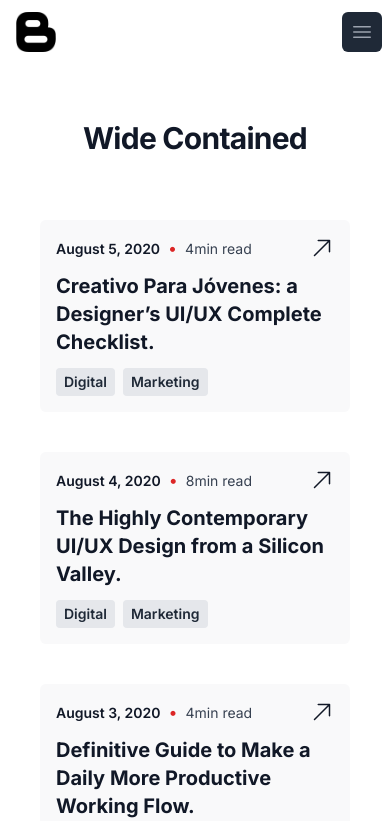
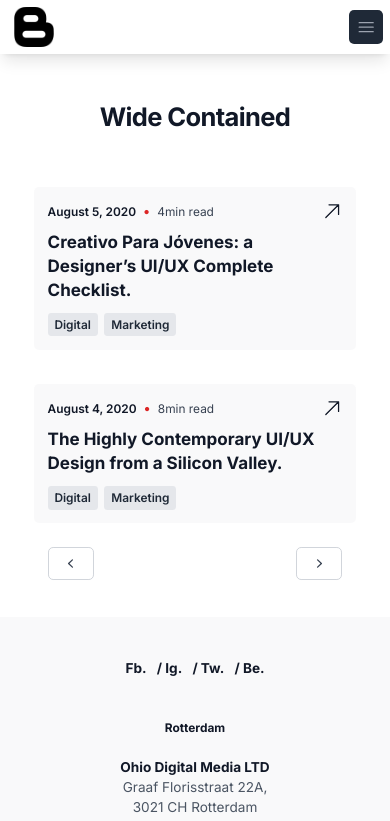
Before and after one commit to Syed-Jameel/blog-tailwind, a Next.js app: page / in a window 390 px wide. Shown: the top 821 px of the page. Built offline with nearby package versions, Linux system fonts and the light colour scheme.

Commit message:
design changes

```diff
--- a/next.config.js
+++ b/next.config.js
@@ -1,8 +1,8 @@
 /** @type {import('next').NextConfig} */
 const nextConfig = {
-    images:{
-        domains:["tailwindui.com", "www.w3.org"]
-    }
-}
+  images: {
+    domains: ["tailwindui.com", "www.w3.org", "images.unsplash.com"],
+  },
+};
 
-module.exports = nextConfig
+module.exports = nextConfig;
--- a/src/app/globals.css
+++ b/src/app/globals.css
@@ -8,10 +8,16 @@
     margin: 0;
 }
 
-/* html,
+html,
 body {
     max-width: 100vw;
-    min-height: 100vh;
     overflow-x: hidden;
     user-select: none;
-} */
+}
+
+
+@media (max-width: 700px) {
+    html {
+        font-size: 85%;
+    }
+}
--- a/src/app/page.js
+++ b/src/app/page.js
@@ -8,7 +8,7 @@ import ScrollToTopButton from "@/components/ScrollToTopButton";
 export default function Home() {
   return (
     <>
-      <header>
+      <header className="fixed top-0 left-0 right-0 z-10 shadow-lg ">
         <Navbar />
       </header>
       <section>
--- a/src/components/CardList.js
+++ b/src/components/CardList.js
@@ -52,11 +52,8 @@ const cardData = [
 
 export default function CardList() {
   const [currentPage, setCurrentPage] = useState(1);
-  const [cards, setCards] = useState(cardData);
-  console.log(cards);
-  const totalResults = cards.length;
-  console.log(totalResults);
-  const cardsPerPage = 3;
+  const totalResults = cardData.length;
+  const cardsPerPage = 2;
 
   // Calculate the index range for the current page
   const startIndex = (currentPage - 1) * cardsPerPage;
@@ -104,7 +101,7 @@ export default function CardList() {
           ))}
         </div>
       </div>
-      <Pagination handlePageChange={handlePageChange} currentPage={currentPage} totalResults={totalResults} cardsPerPage={cardsPerPage} startIndex={startIndex}  endIndex={endIndex}/>
+      <Pagination handlePageChange={handlePageChange} currentPage={currentPage} totalResults={totalResults} cardsPerPage={cardsPerPage} startIndex={startIndex} endIndex={endIndex} />
     </div>
   );
 }
--- a/src/components/Hero.js
+++ b/src/components/Hero.js
@@ -3,7 +3,7 @@ import React from "react";
 export default function Hero() {
   return (
     <div className="bg-gray-0">
-      <div className="mx-auto max-w-2xl px-4 py-8 sm:px-6 sm:py-24 lg:max-w-7xl lg:px-8">
+      <div className="mx-auto max-w-2xl px-4 pt-24 pb-8 sm:px-6 sm:pt-36 sm:pb-16 lg:max-w-7xl lg:px-8">
         <h2 className="text-3xl sm:text-6xl font-bold text-center tracking-tight text-gray-900">Wide Contained</h2>
       </div>
     </div>
--- a/src/components/Navbar.js
+++ b/src/components/Navbar.js
@@ -3,6 +3,7 @@ import { Disclosure, Menu, Transition } from "@headlessui/react";
 import { Bars3Icon, BellIcon, XMarkIcon } from "@heroicons/react/24/outline";
 import Image from "next/image";
 import logo from "../../public/logo.png";
+import Link from "next/link";
 
 const user = {
   name: "Tom Cook",
@@ -13,13 +14,12 @@ const navigation = [
   { name: "Home", href: "/", current: true },
   { name: "About", href: "/", current: false },
   { name: "Team", href: "/", current: false },
-  { name: "Projects", href: "/", current: false },
   { name: "Reports", href: "/", current: false },
 ];
 const userNavigation = [
-  { name: "Your Profile", href: "#" },
-  { name: "Settings", href: "#" },
-  { name: "Sign out", href: "#" },
+  { name: "Your Profile", href: "/" },
+  { name: "Settings", href: "/" },
+  { name: "Sign out", href: "/" },
 ];
 
 function classNames(...classes) {
@@ -29,7 +29,7 @@ function classNames(...classes) {
 export default function Navbar() {
   return (
     <>
-      <Disclosure as="nav" className="bg-white">
+      <Disclosure as="nav" className="bg-white ">
         {({ open }) => (
           <>
             <div className="mx-auto max-w-7xl px-4 sm:px-6 lg:px-8">
@@ -41,38 +41,63 @@ export default function Navbar() {
                 <div className="hidden md:block">
                   <div className="ml-10 flex items-baseline space-x-4">
                     {navigation.map((item) => (
-                      <a key={item.name} href={item.href} className={classNames(item.current ? "bg-gray-900 text-white" : "text-black hover:bg-white-700 hover:text-red-600", "rounded-md px-3 py-2 text-sm font-medium")} aria-current={item.current ? "page" : undefined}>
+                      <Link key={item.name} href={item.href} className={classNames(item.current ? "bg-gray-900 text-gray-100" : "text-black font-semibold hover:bg-gray-0 hover:text-red-600", "rounded-md px-3 py-2 text-sm font-semibold")} aria-current={item.current ? "page" : undefined}>
                         {item.name}
-                      </a>
+                      </Link>
                     ))}
+                    {/*Projects Dropdown*/}
+                    <div className="group inline-block relative">
+                      <button className="bg-gray-0 text-gray-900 text-sm font-semibold py-2 px-4 inline-flex items-center hover:text-red-600">
+                        <span className="mr-1">Projects</span>
+                        <svg className="fill-current h-4 w-4" xmlns="http://www.w3.org/2000/svg" viewBox="0 0 20 20">
+                          <path d="M9.293 12.95l.707.707L15.657 8l-1.414-1.414L10 10.828 5.757 6.586 4.343 8z" />
+                        </svg>
+                      </button>
+                      <ul className="absolute hidden shadow-lg  text-sm  text-gray-700 rounded-lg pt-2  group-hover:block">
+                        <li className="">
+                          <Link className="rounded-t bg-gray-100 hover:bg-gray-200   py-2 px-4 block whitespace-no-wrap" href="#">
+                            One
+                          </Link>
+                        </li>
+                        <li className="">
+                          <Link className="bg-gray-100 hover:bg-gray-200   py-2 px-4 block whitespace-no-wrap" href="#">
+                            Two
+                          </Link>
+                        </li>
+                        <li className="">
+                          <Link className="rounded-b bg-gray-100 hover:bg-gray-200   py-2 px-4 block whitespace-no-wrap" href="#">
+                            Three
+                          </Link>
+                        </li>
+                      </ul>
                     </div>
                   </div>
-                {/* </div> */}
-                {/* <div className="hidden md:block">
+                </div>
+
+                <div className="hidden md:block">
                   <div className="ml-4 flex items-center md:ml-6">
-                      <button type="button" className="relative rounded-full bg-gray-800 p-1 text-gray-400 hover:text-white focus:outline-none focus:ring-2 focus:ring-white focus:ring-offset-2 focus:ring-offset-gray-800">
+                    <button type="button" className="relative rounded-full bg-gray-800 p-1 border-4 border-gray-900 text-gray-400 hover:text-white focus:outline-none focus:ring-2 focus:ring-red-600 focus:ring-offset-2 focus:ring-offset-gray-800">
                       <span className="absolute -inset-1.5" />
                       <span className="sr-only">View notifications</span>
                       <BellIcon className="h-6 w-6" aria-hidden="true" />
                     </button>
-
-                      Profile dropdown
+                    {/* Profile dropdown */}
                     <Menu as="div" className="relative ml-3">
                       <div>
-                          <Menu.Button className="relative flex max-w-xs items-center rounded-full bg-gray-800 text-sm focus:outline-none focus:ring-2 focus:ring-white focus:ring-offset-2 focus:ring-offset-gray-800">
+                        <Menu.Button className="relative flex max-w-xs items-center rounded-full bg-gray-800 text-sm focus:outline-none focus:ring-2 focus:ring-red-600 focus:ring-offset-2 focus:ring-offset-gray-800">
                           <span className="absolute -inset-1.5" />
                           <span className="sr-only">Open user menu</span>
-                            <img className="h-8 w-8 rounded-full" src={user.imageUrl} alt="" />
+                          <Image width={40} height={40} className=" rounded-full border-2 border-gray-900" src={user.imageUrl} alt="" />
                         </Menu.Button>
                       </div>
                       <Transition as={Fragment} enter="transition ease-out duration-100" enterFrom="transform opacity-0 scale-95" enterTo="transform opacity-100 scale-100" leave="transition ease-in duration-75" leaveFrom="transform opacity-100 scale-100" leaveTo="transform opacity-0 scale-95">
-                          <Menu.Items className="absolute right-0 z-10 mt-2 w-48 origin-top-right rounded-md bg-white py-1 shadow-lg ring-1 ring-black ring-opacity-5 focus:outline-none">
+                        <Menu.Items className="absolute right-0 z-10 mt-2 w-48 origin-top-right rounded-md bg-gray-100  py-1 shadow-lg ring-1 ring-black ring-opacity-5 focus:outline-none">
                           {userNavigation.map((item) => (
                             <Menu.Item key={item.name}>
                               {({ active }) => (
-                                  <a href={item.href} className={classNames(active ? "bg-gray-100" : "", "block px-4 py-2 text-sm text-gray-700")}>
+                                <Link href={item.href} className={classNames(active ? "bg-gray-200" : "", "block px-4 py-2 text-sm text-gray-900 ")}>
                                   {item.name}
-                                  </a>
+                                </Link>
                               )}
                             </Menu.Item>
                           ))}
@@ -80,7 +105,7 @@ export default function Navbar() {
                       </Transition>
                     </Menu>
                   </div>
-                  </div> */}
+                </div>
                 <div className="-mr-2 flex md:hidden">
                   {/* Mobile menu button */}
                   <Disclosure.Button className="relative inline-flex items-center justify-center rounded-md bg-gray-800 p-2 text-gray-400 hover:bg-gray-700 hover:text-white focus:outline-none focus:ring-2 focus:ring-white focus:ring-offset-2 focus:ring-offset-gray-800">
@@ -95,12 +120,12 @@ export default function Navbar() {
             <Disclosure.Panel className="md:hidden">
               <div className="space-y-1 px-2 pb-3 pt-2 sm:px-3">
                 {navigation.map((item) => (
-                  <Disclosure.Button key={item.name} as="a" href={item.href} className={classNames(item.current ? "bg-gray-900 text-white" : "text-black hover:bg-white hover:text-red-600", "block rounded-md px-3 py-2 text-base font-medium")} aria-current={item.current ? "page" : undefined}>
+                  <Disclosure.Button key={item.name} as="a" href={item.href} className={classNames(item.current ? "bg-gray-900 text-white" : "text-black hover:bg-gray-900 hover:text-white", "block rounded-md px-3 py-2 text-base font-medium")} aria-current={item.current ? "page" : undefined}>
                     {item.name}
                   </Disclosure.Button>
                 ))}
               </div>
-              {/* <div className="border-t border-gray-700 pb-3 pt-4">
+              <div className="border-t border-gray-700 pb-3 pt-4">
                 <div className="flex items-center px-5">
                   <div className="flex-shrink-0">
                     <Image width={50} height={50} className="rounded-full" src={user.imageUrl} alt="Avatar" />
@@ -117,12 +142,12 @@ export default function Navbar() {
                 </div>
                 <div className="mt-3 space-y-1 px-2">
                   {userNavigation.map((item) => (
-                      <Disclosure.Button key={item.name} as="a" href={item.href} className="block rounded-md px-3 py-2 text-base font-medium text-gray-400 hover:bg-gray-700 hover:text-white">
+                    <Disclosure.Button key={item.name} as="a" href={item.href} className="block rounded-md px-3 py-2 text-base font-medium text-gray-900 hover:bg-gray-900  hover:text-white">
                       {item.name}
                     </Disclosure.Button>
                   ))}
                 </div>
-                </div> */}
+              </div>
             </Disclosure.Panel>
           </>
         )}
--- a/src/components/ScrollToTopButton.js
+++ b/src/components/ScrollToTopButton.js
@@ -31,7 +31,7 @@ export default function ScrollToTopButton() {
   };
 
   return (
-    <button className={`${isVisible ? "block" : "hidden"} shadow-lg fixed z-50 bottom-32 -left-10 sm:bottom-40 sm:left-0  bg-gray-200 hover:bg-gray-300 text-gray-900 hover:text-red-600 font-semibold py-2 px-4 rounded-xl -rotate-90`} onClick={scrollToTop} title="Scroll to Top">
+    <button className={`${isVisible ? "block" : "hidden"} shadow-lg fixed z-50 bottom-32 -right-10 sm:bottom-40 sm:-right-4  bg-gray-100 hover:bg-gray-200 text-gray-900 hover:text-red-600 font-semibold py-1 px-4 rounded-xl -rotate-90`} onClick={scrollToTop} title="Scroll to Top">
       <div> ------ Scroll to top</div>
     </button>
   );
```
Lines whose indentation alone changed are shown as unchanged.
